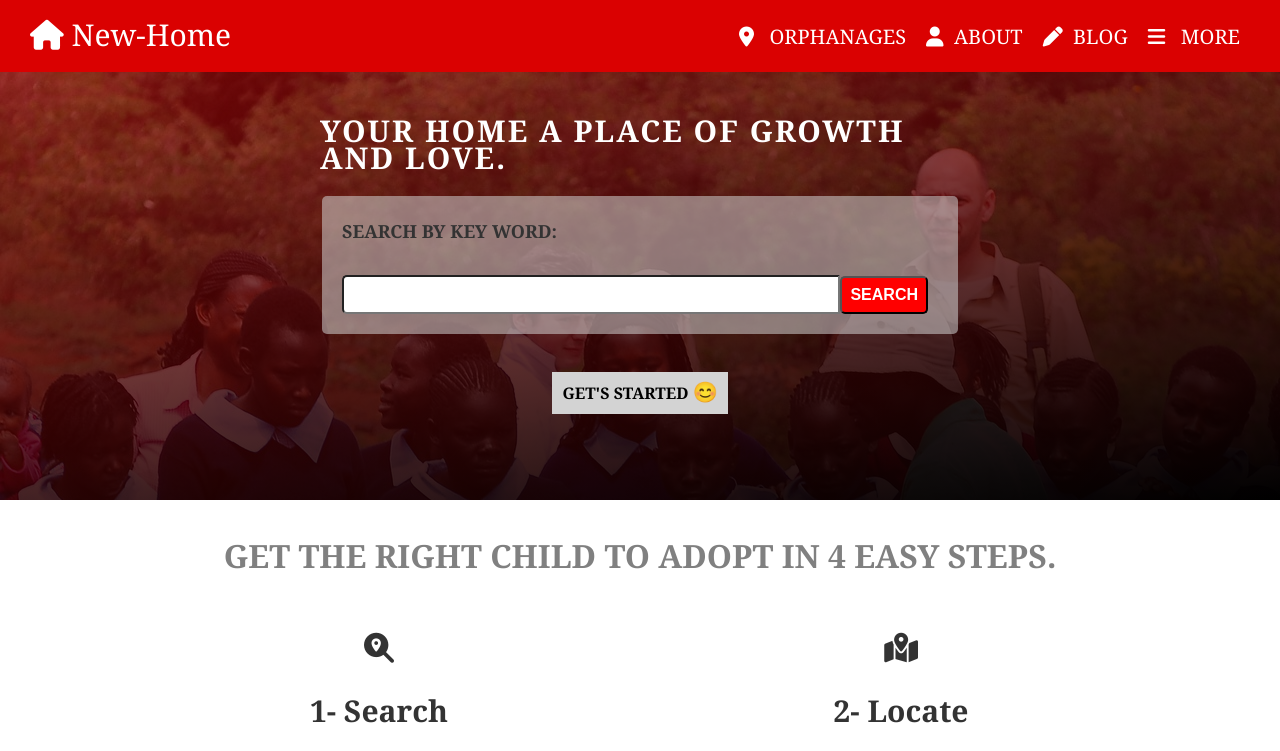
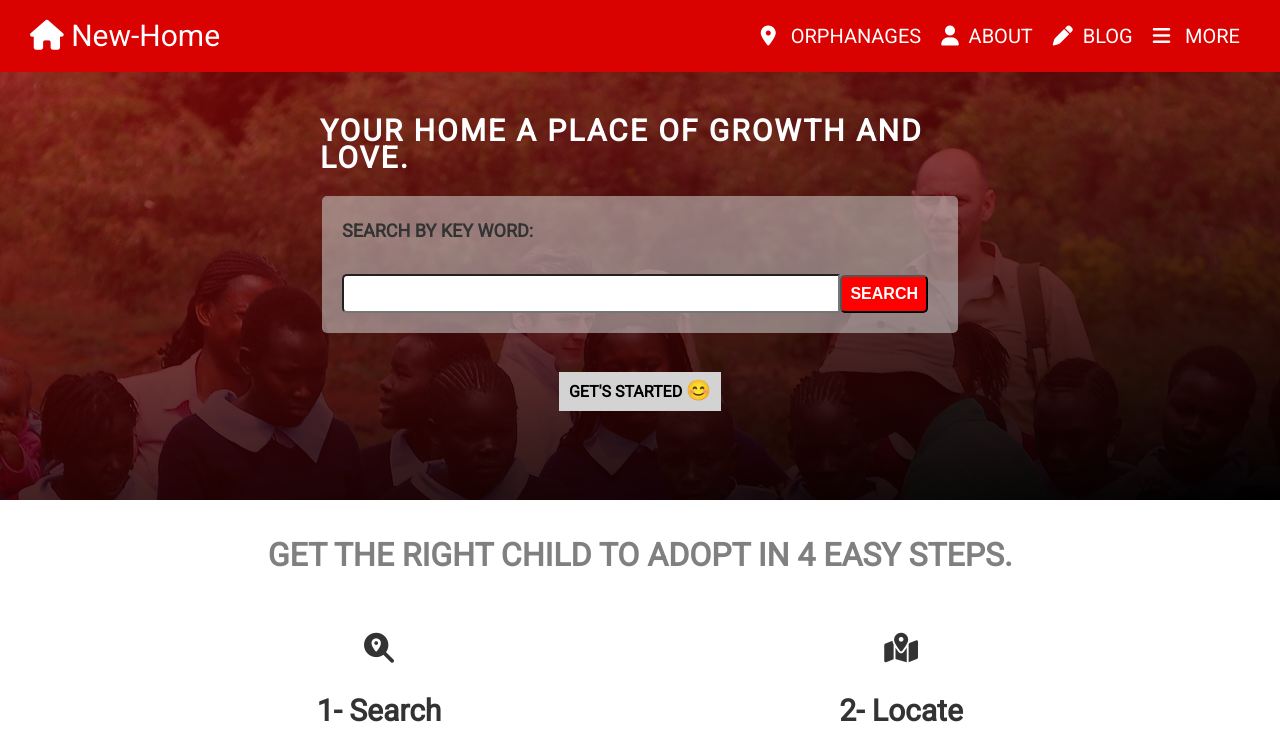
Before and after one commit to kelibst/capstone, a website: page index.html in a window 1280 px wide. Shown: the top 751 px of the page. Drawn offline with Linux system fonts and the light colour scheme.

Commit message:
added sans-serif fonts as requred by the review

```diff
--- a/css/main.css
+++ b/css/main.css
@@ -5,7 +5,7 @@ html {
 body {
   margin: 0;
   padding: 0;
-  font-family: Georgia, 'Times New Roman', Times, sans-serif;
+  font-family: 'Roboto', 'Lato', 'Rubik', 'Noto Sans';
   box-sizing: border-box;
 }
 
--- a/index.html
+++ b/index.html
@@ -7,6 +7,7 @@
     <script src="https://kit.fontawesome.com/5e0cee5c01.js" crossorigin="anonymous"></script>
     <link rel="stylesheet" href="/css/reset.css">
     <link rel="stylesheet" href="css/main.css">
+    <link href="https://fonts.googleapis.com/css?family=Lato|Noto+Sans|Noto+Sans+JP|Roboto|Rubik&display=swap" rel="stylesheet">
     <title>New-Home Orphanage - A home of Sons</title>
 </head>
 
```
Also changed, not shown: public/details.html (+1 -1 lines), public/result.html (+1 -1 lines), public/signup.html (+1 -1 lines).
